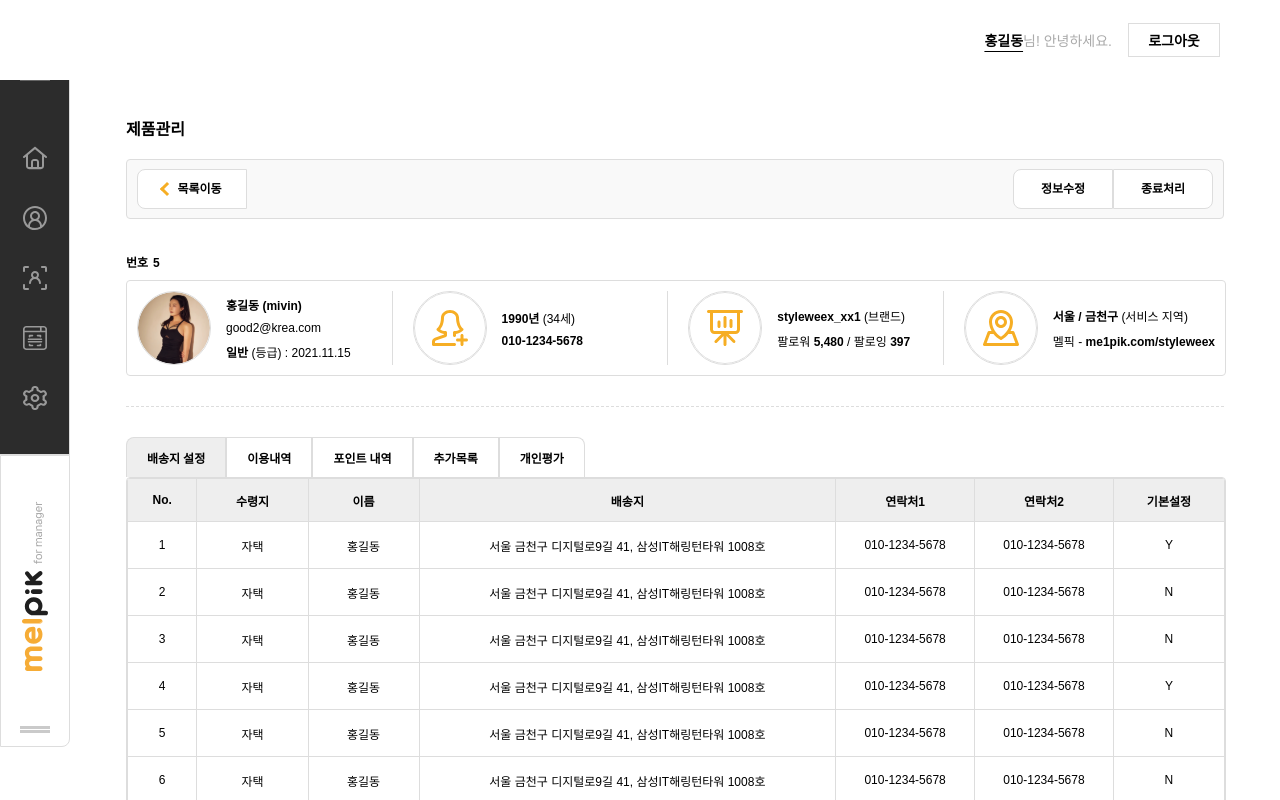
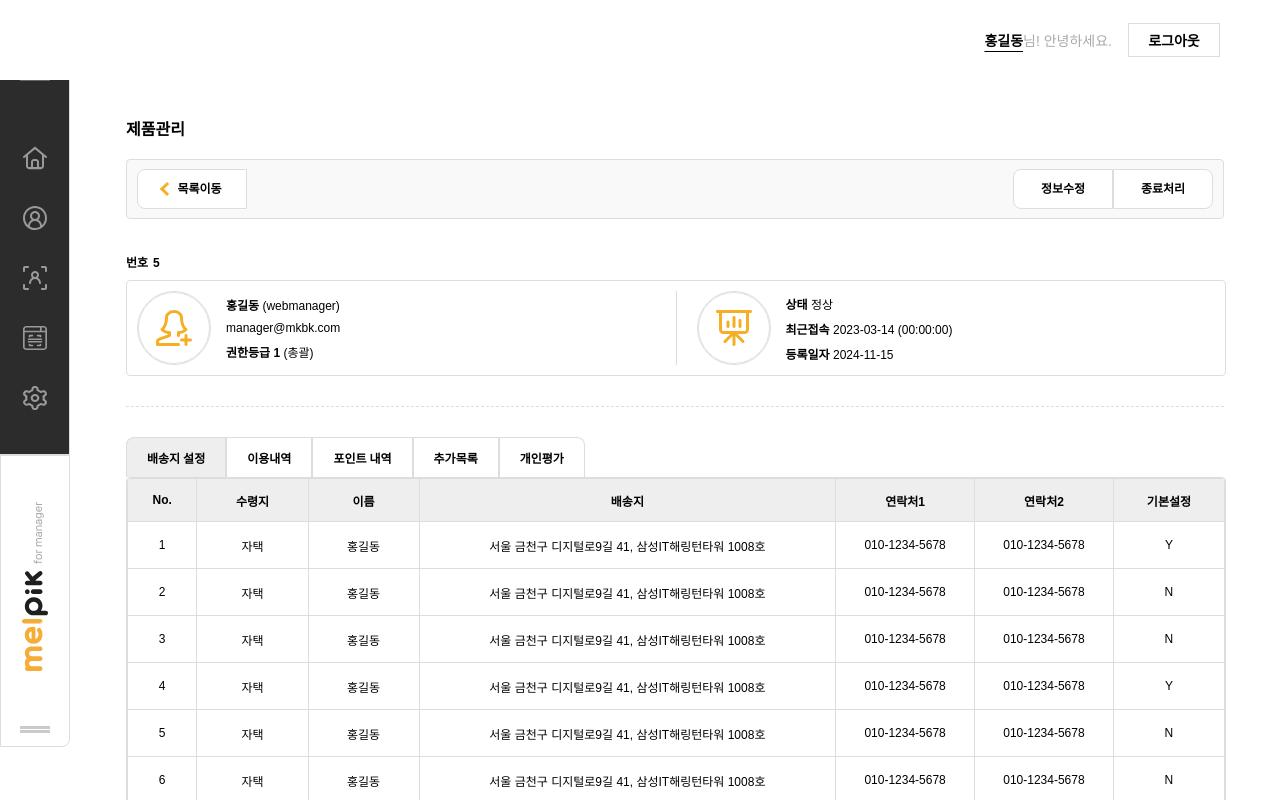
Before and after one commit to me1pik/Admin_Front, a React (Vite) app: page /admindetail/1 in a window 1280 px wide. Built offline with nearby package versions, Linux system fonts and the light colour scheme.

Commit message:
feat : AdminDetailTopBoxes UI

```diff
--- /dev/null
+++ b/src/components/AdminDetailTopBoxes.tsx
@@ -0,0 +1,146 @@
+import React from 'react';
+import styled from 'styled-components';
+
+import userDetailImg2 from '../assets/userDetailImg2.svg';
+import userDetailImg3 from '../assets/userDetailImg3.svg';
+
+const AdminDetailTopBoxes: React.FC = () => {
+  return (
+    <Container>
+      <BoxWrapper>
+        {/* 첫 번째 박스 */}
+        <Box>
+          <IconPlaceholder>
+            <IconImage src={userDetailImg2} alt='User Detail 2' />
+          </IconPlaceholder>
+          <Content>
+            <Row>
+              <Value>
+                <BoldValue>홍길동</BoldValue> (webmanager)
+              </Value>
+            </Row>
+            <Row>
+              <Value>manager@mkbk.com</Value>
+            </Row>
+            <Row>
+              <Value>
+                <BoldValue>권한등급 1</BoldValue> (총괄)
+              </Value>
+            </Row>
+          </Content>
+        </Box>
+
+        <Divider />
+
+        {/* 두 번째 박스 */}
+        <Box>
+          <IconPlaceholder>
+            <IconImage src={userDetailImg3} alt='User Detail 3' />
+          </IconPlaceholder>
+          <Content>
+            <Row>
+              <Value>
+                <BoldValue>상태</BoldValue> 정상
+              </Value>
+            </Row>
+            <Row>
+              <Value>
+                <BoldValue>최근접속</BoldValue> 2023-03-14 (00:00:00)
+              </Value>
+            </Row>
+            <Row>
+              <Value>
+                <BoldValue>등록일자</BoldValue> 2024-11-15
+              </Value>
+            </Row>
+          </Content>
+        </Box>
+      </BoxWrapper>
+    </Container>
+  );
+};
+
+export default AdminDetailTopBoxes;
+
+/* ======================= Styled Components ======================= */
+
+/** 전체 컨테이너 */
+const Container = styled.div`
+  min-width: 1100px;
+`;
+
+/** 박스와 Divider를 포함하는 그룹 */
+const BoxWrapper = styled.div`
+  display: flex;
+  align-items: stretch;
+  border: 1px solid #dddddd;
+  border-radius: 4px;
+`;
+
+/** 각 박스 */
+const Box = styled.div`
+  flex: 1;
+  display: flex;
+  align-items: center;
+  padding: 10px;
+`;
+
+/** Divider (수직 구분선) */
+const Divider = styled.div`
+  width: 1px;
+  background-color: #dddddd;
+  align-self: stretch;
+  margin: 10px;
+`;
+
+/** 아이콘 영역 */
+const IconPlaceholder = styled.div`
+  width: 72px;
+  height: 72px;
+  border: 1px solid #dddddd;
+  border-radius: 50%;
+  margin-right: 15px;
+  display: flex;
+  align-items: center;
+  justify-content: center;
+`;
+
+const IconImage = styled.img`
+  width: 72px;
+  height: 72px;
+  object-fit: contain;
+  border-radius: 50%;
+`;
+
+/** 텍스트 영역 */
+const Content = styled.div`
+  display: flex;
+  flex-direction: column;
+  gap: 8px;
+`;
+
+/** 한 줄 */
+const Row = styled.div`
+  display: flex;
+  align-items: center;
+  gap: 5px;
+`;
+
+/** 기본 텍스트 값 */
+const Value = styled.div`
+  font-family: 'NanumSquare Neo OTF', sans-serif;
+  font-weight: 400;
+  font-size: 12px;
+  color: #000;
+  white-space: nowrap;
+  overflow: hidden;
+  text-overflow: ellipsis;
+`;
+
+/** Bold 텍스트 값 */
+const BoldValue = styled.span`
+  font-family: 'NanumSquare Neo OTF', sans-serif;
+  font-weight: 800;
+  font-size: 12px;
+  color: #000;
+`;
--- a/src/pages/AdminDetail.tsx
+++ b/src/pages/AdminDetail.tsx
@@ -4,7 +4,7 @@ import styled from 'styled-components';
 import ListButtonDetailSubHeader, {
   DetailSubHeaderProps,
 } from '../components/Header/ListButtonDetailSubHeader';
-import UserDetailTopBoxes from '../components/UserDetailTopBoxes';
+import AdminDetailTopBoxes from '../components/AdminDetailTopBoxes';
 import ShippingTabBar from '../components/TabBar';
 import ShippingAddressTable, {
   ShippingRow,
@@ -449,7 +449,7 @@ const AdminDetail: React.FC = () => {
         <ProductNumberValue>{dummyProducts[0].no}</ProductNumberValue>
       </ProductNumberWrapper>
 
-      <UserDetailTopBoxes />
+      <AdminDetailTopBoxes />
 
       <MiddleDivider />
 
```
